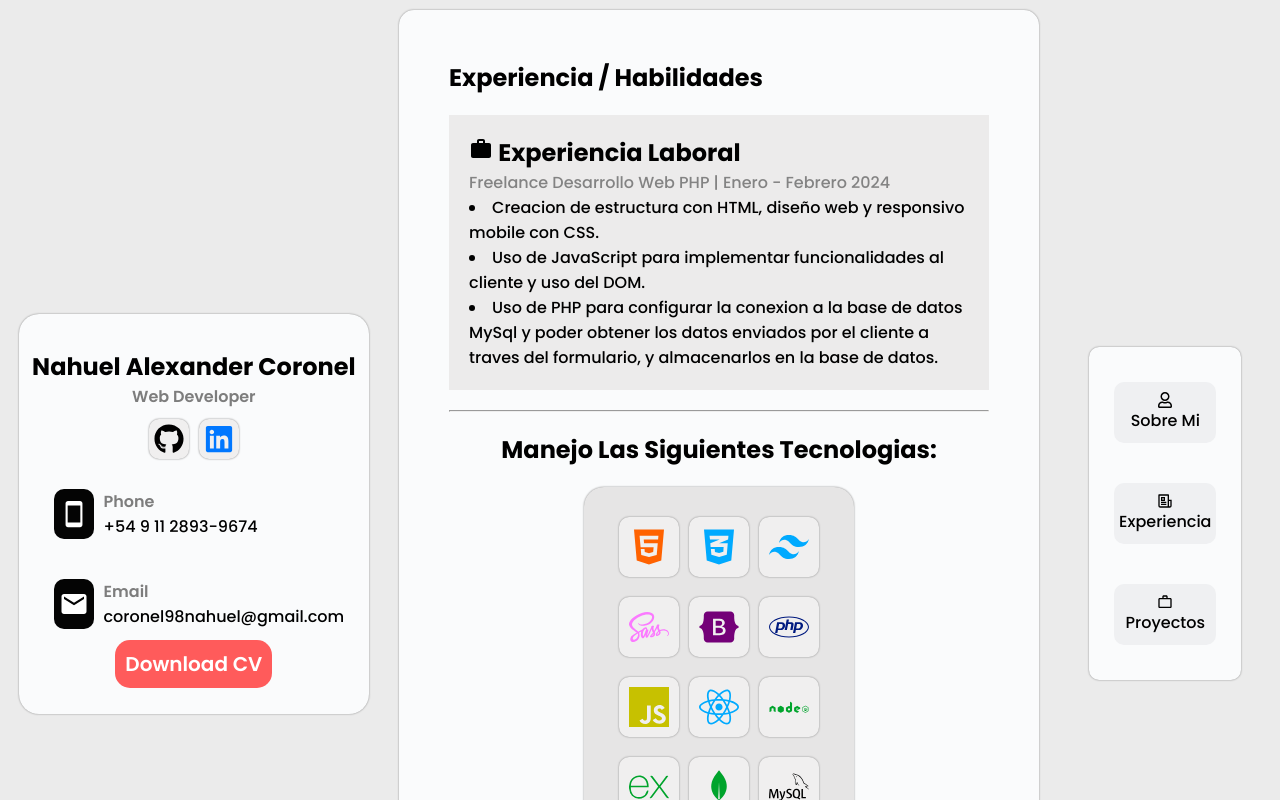
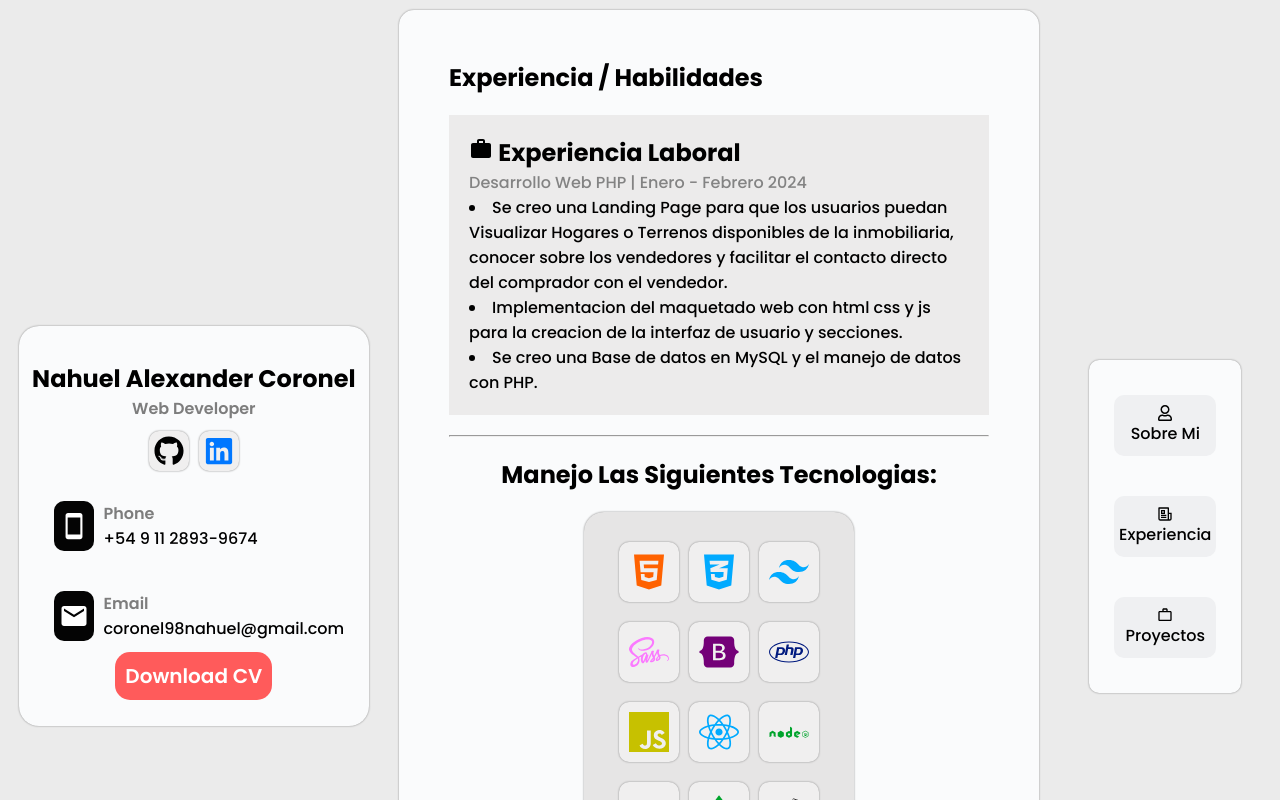
Before and after one commit to Nahuxc/PortfolioNC, a React (Vite) app: page /Skills in a window 1280 px wide. Shown: the top 800 px of the page. Built offline with nearby package versions, Linux system fonts and the light colour scheme.

Commit message:
update portfolio

```diff
--- a/src/Components/Profile/Profile.jsx
+++ b/src/Components/Profile/Profile.jsx
@@ -5,7 +5,7 @@ import { FaGithub } from "react-icons/fa6";
 import { IoMdPhonePortrait } from "react-icons/io";
 import { MdEmail } from "react-icons/md";
 
-import cv from "../../../public/assets/Cv-Nahuel-Alexander-Coronel-24-08-2024.pdf"
+import cv from "../../../public/assets/Cv-Nahuel-Alexander-Coronel-29-09-2024.pdf"
 
 /* Import css */
 
--- a/src/Components/Skills/Skills.jsx
+++ b/src/Components/Skills/Skills.jsx
@@ -36,10 +36,10 @@ const Skills = () => {
       <div className='box-experience'>
         <h2><MdWork /> Experiencia Laboral </h2>
         <div className='box-experience__text'>
-            <span className='box-experience__text-span'>Freelance Desarrollo Web PHP | Enero - Febrero 2024</span>
-            <li className='box-experience__text-li'>Creacion de estructura con HTML, diseño web y responsivo mobile con CSS.</li>
-            <li className='box-experience__text-li'>Uso de JavaScript para implementar funcionalidades al cliente y uso del DOM.</li>
-            <li className='box-experience__text-li'>Uso de PHP para configurar la conexion a la base de datos MySql y poder obtener los datos enviados por el cliente a traves del formulario, y almacenarlos en la base de datos.</li>
+            <span className='box-experience__text-span'>Desarrollo Web PHP | Enero - Febrero 2024</span>
+            <li className='box-experience__text-li'>Se creo una Landing Page para que los usuarios puedan Visualizar Hogares o Terrenos disponibles de la inmobiliaria, conocer sobre los vendedores y facilitar el contacto directo del comprador con el vendedor.</li>
+            <li className='box-experience__text-li'>Implementacion del maquetado web con html css y js para la creacion de la interfaz de usuario y secciones.</li>
+            <li className='box-experience__text-li'> Se creo una Base de datos en MySQL y el manejo de datos con PHP.</li>
         </div>
       </div>
       <hr />
```
Also changed, not shown: 2 other files (tests, documents, lock files or other folders).
